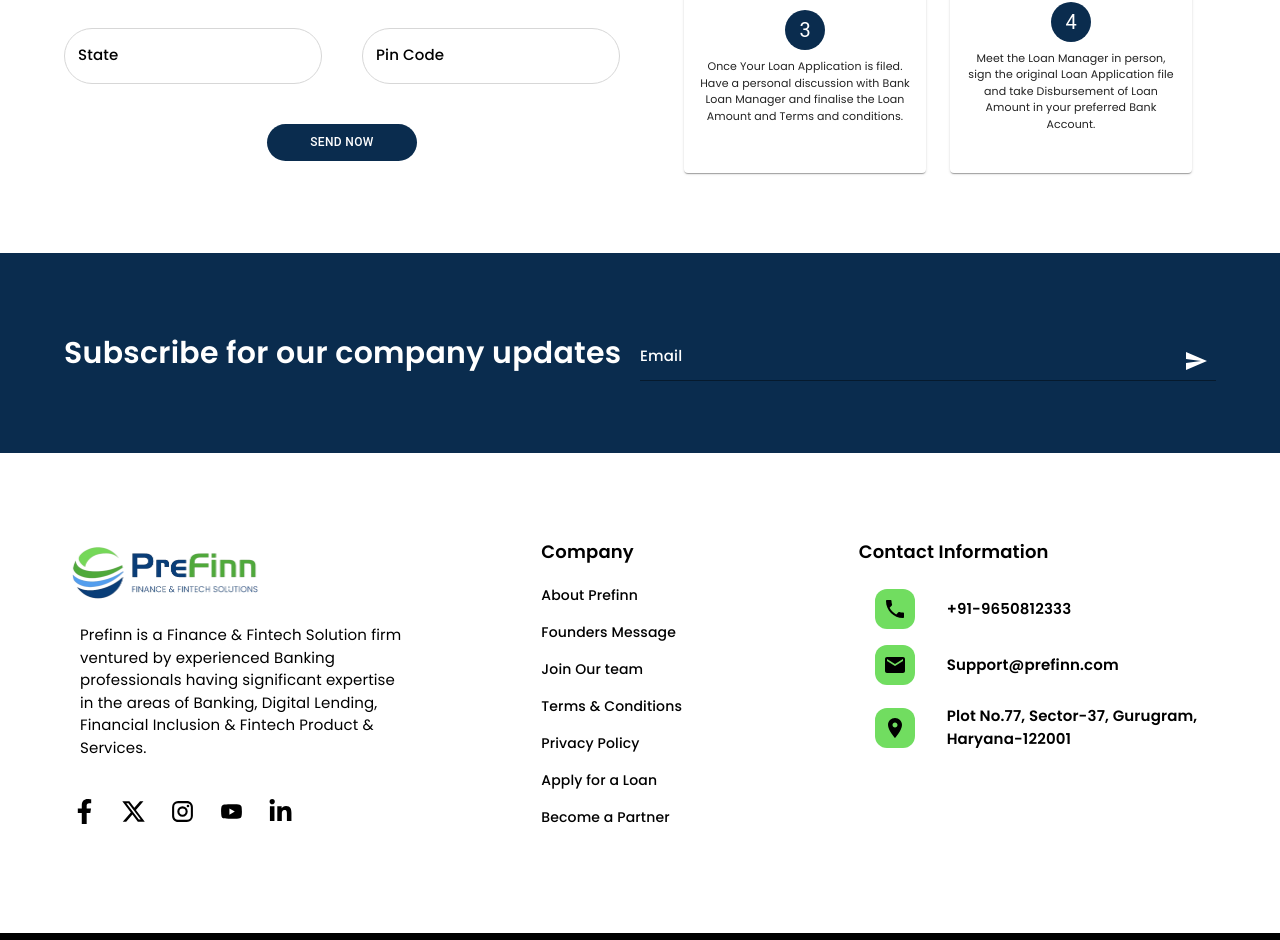
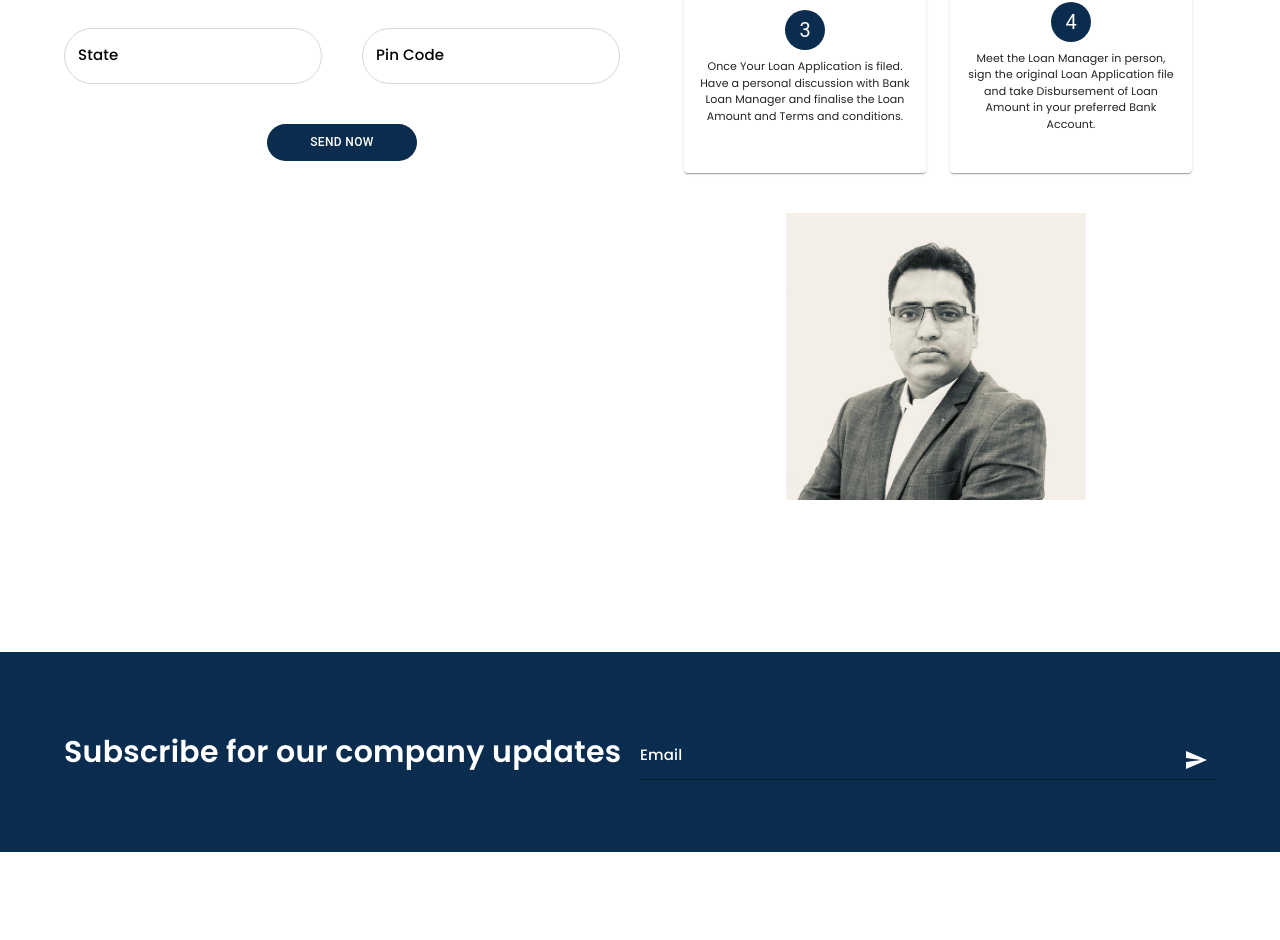
Before and after one commit to Kunal5200/felos-fe, a Next.js app: page /contact/loan-enquiry in a window 1280 px wide. Shown: the part 863-1803 px from the top of the page. Built offline with nearby package versions, Linux system fonts and the light colour scheme.

Commit message:
add new changes 2

```diff
--- a/src/components/about.tsx
+++ b/src/components/about.tsx
@@ -38,7 +38,11 @@ const About = ({
   return (
     <div>
       <Container maxWidth="lg">
-        <Grid2 container spacing={10} alignItems={"start"}>
+        <Grid2
+          container
+          spacing={10}
+          alignItems={fontWeight ? "start" : "center"}
+        >
           <Grid2 size={{ lg: 6, xs: 12 }} data-aos="fade-right">
             <Typography
               sx={{
@@ -104,86 +108,23 @@ const About = ({
                 </ListItem>
               ))}
             </List>
-            {/* {!fontWeight && (
+          </Grid2>
+          <Grid2 size={{ lg: 6, xs: 11 }} sx={{ textAlign: "center" }}>
+            <Image src={img} alt="" width={phone ? 350 : 300} />
+          </Grid2>
+        </Grid2>
+
         <Typography
           sx={{
             mt: 2,
             fontSize: 14,
             color: COLORS.BLACK,
-                  // fontWeight: "500 !important",
+
             fontFamily: poppins400.style,
           }}
         >
           {description2}
         </Typography>
-            )} */}
-          </Grid2>
-          <Grid2 size={{ lg: 6, xs: 11 }} sx={{ textAlign: "center" }}>
-            {/* <Card sx={{ width: "100%", margin: "auto", p: 2 }}>
-              <Typography
-                sx={{
-                  fontSize: 14,
-                  fontFamily: poppins500.style,
-                  color: COLORS.GREY,
-                }}
-              >
-                You think water moves fast? You should see ice gun from alaska.
-              </Typography>
-
-              <TextField
-                label="Full Name"
-                variant="standard"
-                sx={{ ...textField, mb: 2, mt: 2 }}
-                fullWidth
-              />
-              <TextField
-                label="Email Address"
-                variant="standard"
-                sx={{ ...textField, mb: 2 }}
-                fullWidth
-              />
-              <TextField
-                label="Phone Number"
-                variant="standard"
-                sx={{ ...textField, mb: 2 }}
-                fullWidth
-              />
-              <TextareaAutosize
-                placeholder="Message"
-                className="textArea"
-                minRows={5}
-              />
-              <Box sx={{ textAlign: "center", mt: 2 }}>
-                <Button
-                  sx={{
-                    fontSize: 13,
-                    backgroundColor: COLORS.BLUE,
-                    color: COLORS.WHITE,
-                    fontFamily: poppins500.style,
-                    width: 150,
-                    borderRadius: 4,
-                  }}
-                >
-                  Send Now
-                </Button>
-              </Box>
-            </Card> */}
-            <Image src={img} alt="" width={phone ? 350 : 400} />
-          </Grid2>
-        </Grid2>
-        {/* {fontWeight && ( */}
-          <Typography
-            sx={{
-              mt: 2,
-              fontSize: 14,
-              color: COLORS.BLACK,
-              // fontWeight: "500 !important",
-              fontFamily: poppins400.style,
-            }}
-          >
-            {description2}
-          </Typography>
-        {/* )} */}
       </Container>
     </div>
   );
--- a/src/components/services/servicesCard.tsx
+++ b/src/components/services/servicesCard.tsx
@@ -64,7 +64,7 @@ const ServicesCard = ({ heading, description, onClick }: SERVICEDATA) => {
         onMouseLeave={() => setHovered(false)}
         onClick={onClick}
       >
-        <Stack spacing={2} sx={{ zIndex: 1 }} >
+        <Stack spacing={2} sx={{ zIndex: 1 }}>
           <Typography
             sx={{
               textTransform: "capitalize",
@@ -107,7 +107,7 @@ const ServicesCard = ({ heading, description, onClick }: SERVICEDATA) => {
             }}
             onClick={onClick}
           >
-            Know More
+            Learn More
           </Button>
         </Stack>
       </Card>
--- a/src/pages/contact/loan-enquiry.tsx
+++ b/src/pages/contact/loan-enquiry.tsx
@@ -1,4 +1,5 @@
 import banner from "@/banner/contact-banner.jpeg";
+import About from "@/components/about";
 import Banner from "@/components/banner";
 import LoanStep from "@/components/loanSteps";
 import { COLORS } from "@/utils/colors";
@@ -15,64 +16,12 @@ import {
   TextField,
   Typography,
 } from "@mui/material";
+import founder from "@/partner/founder.jpg";
 const LoanEnquiry = () => {
   return (
     <div>
       <Banner img={banner.src} heading="Loan Enquiry" />
 
-      {/* <Container sx={{ pt: 10, pb: 10 }}>
-        <Grid2 container spacing={5}>
-          <Grid2 size={{ lg: 12, xs: 12 }}>
-            <ContactCard
-              img={london.src}
-              location="Haryana, India"
-              officeType="Head Office"
-              data={data.londonData}
-              height={550}
-            />
-          </Grid2>
-          <Grid2 size={{ lg: 6, xs: 12 }}>
-            <Grid2 container spacing={5}>
-              <Grid2 size={6}>
-                <ContactCard
-                  img={tokyo1.src}
-                  location="Tokyo, Japan"
-                  officeType="Asia branch"
-                  height={250}
-                  data={data.londonData}
-                />
-              </Grid2>
-              <Grid2 size={6}>
-                <ContactCard
-                  img={tokyo1.src}
-                  location="Tokyo, Japan"
-                  officeType="Asia branch"
-                  height={250}
-                  data={data.londonData}
-                />
-              </Grid2>
-              <Grid2 size={6}>
-                <ContactCard
-                  img={tokyo1.src}
-                  location="Tokyo, Japan"
-                  officeType="Asia branch"
-                  height={250}
-                  data={data.londonData}
-                />
-              </Grid2>
-              <Grid2 size={6}>
-                <ContactCard
-                  img={tokyo1.src}
-                  location="Tokyo, Japan"
-                  officeType="Asia branch"
-                  height={250}
-                  data={data.londonData}
-                />
-              </Grid2>
-            </Grid2>
-          </Grid2>
-        </Grid2>
-      </Container> */}
       <Box sx={{ pt: 10 }}></Box>
 
       <Container sx={{ mt: 7, pb: 10 }}>
@@ -80,27 +29,6 @@ const LoanEnquiry = () => {
           <Grid2 size={{ lg: 6, xs: 12 }}>
             <Grid2 container>
               <Grid2 size={{ lg: 12, xs: 12 }} margin="auto">
-                {/* <Typography
-                  sx={{
-                    fontSize: 20,
-                    fontFamily: poppins400.style,
-                    textAlign: "center",
-                    letterSpacing: 4,
-                    color: COLORS.SECONDARY,
-                  }}
-                >
-                  Contact Us
-                </Typography>
-                <Divider
-                  sx={{
-                    borderColor: COLORS.PRIMARY,
-                    width: 40,
-                    borderWidth: 1,
-                    margin: "auto",
-                    mt: 2,
-                  }}
-                /> */}
-
                 <Typography
                   sx={{
                     fontSize: 30,
@@ -232,6 +160,19 @@ const LoanEnquiry = () => {
             <LoanStep />
           </Grid2>
         </Grid2>
+
+        <Box sx={{ pt: 5, pb: 5 }}>
+          {" "}
+          <About
+            heading1="Our Founder"
+            coloredHeading=""
+            heading2=""
+            description="Prefinn is founded by Mr. Rajesh Upadhyay, an IIM-C alumnus and seasoned Banker with over 20yrs of experience in finance and fintech business management. Throughout his BFSI career Mr. Upadhyay has held key business roles in leading organizations, including Axis Bank, Manipal Tech, Kotak Bank, HDFC Bank and ICICI Bank. "
+            listDescription="With extensive expertise in Digital Lending, Fintech Business, Financial Inclusion Program and RBI Compliances, Mr. Upadhyay has played a pivotal role in driving Business growth and Innovation. His strategic vision and solutions empower fintech companies and financial institutions to achieve sustainable financial success."
+            fontWeight="400"
+            img={founder}
+          />
+        </Box>
       </Container>
     </div>
   );
--- a/src/pages/services/certification.tsx
+++ b/src/pages/services/certification.tsx
@@ -18,11 +18,11 @@ const Certification = () => {
       <Container sx={{ pt: 10, pb: 10 }}>
         <Grid2 container spacing={4}>
           {RBITraining.map((val, i) => (
-            <Grid2 size={{lg:4,xs:12}} key={i}>
+            <Grid2 size={{ lg: 4, xs: 12 }} key={i}>
               <ServicesCard
                 heading={val.heading}
                 description={val.description}
-                onClick={() => changePage("/contact/loan-enquiry")}
+                onClick={() => changePage("/contact/partner-enquiry")}
               />
             </Grid2>
           ))}
--- a/src/pages/services/fintech-management.tsx
+++ b/src/pages/services/fintech-management.tsx
@@ -21,7 +21,7 @@ const FintechManagement = () => {
               <ServicesCard
                 heading={val.heading}
                 description={val.description}
-                onClick={() => changePage("/contact/loan-enquiry")}
+                onClick={() => changePage("/contact/partner-enquiry")}
               />
             </Grid2>
           ))}
--- a/src/utils/data.ts
+++ b/src/utils/data.ts
@@ -77,7 +77,7 @@ export const data = {
       url: "/",
     },
     {
-      label: "About Company",
+      label: "About Us",
       url: "/about",
     },
     // {
```
Also changed, not shown: src/pages/about.tsx (+6 -5 lines), src/pages/contact/partner-enquiry.tsx (+23 -84 lines), src/pages/index.tsx (+6 -6 lines). Lines whose indentation alone changed are shown as unchanged.
